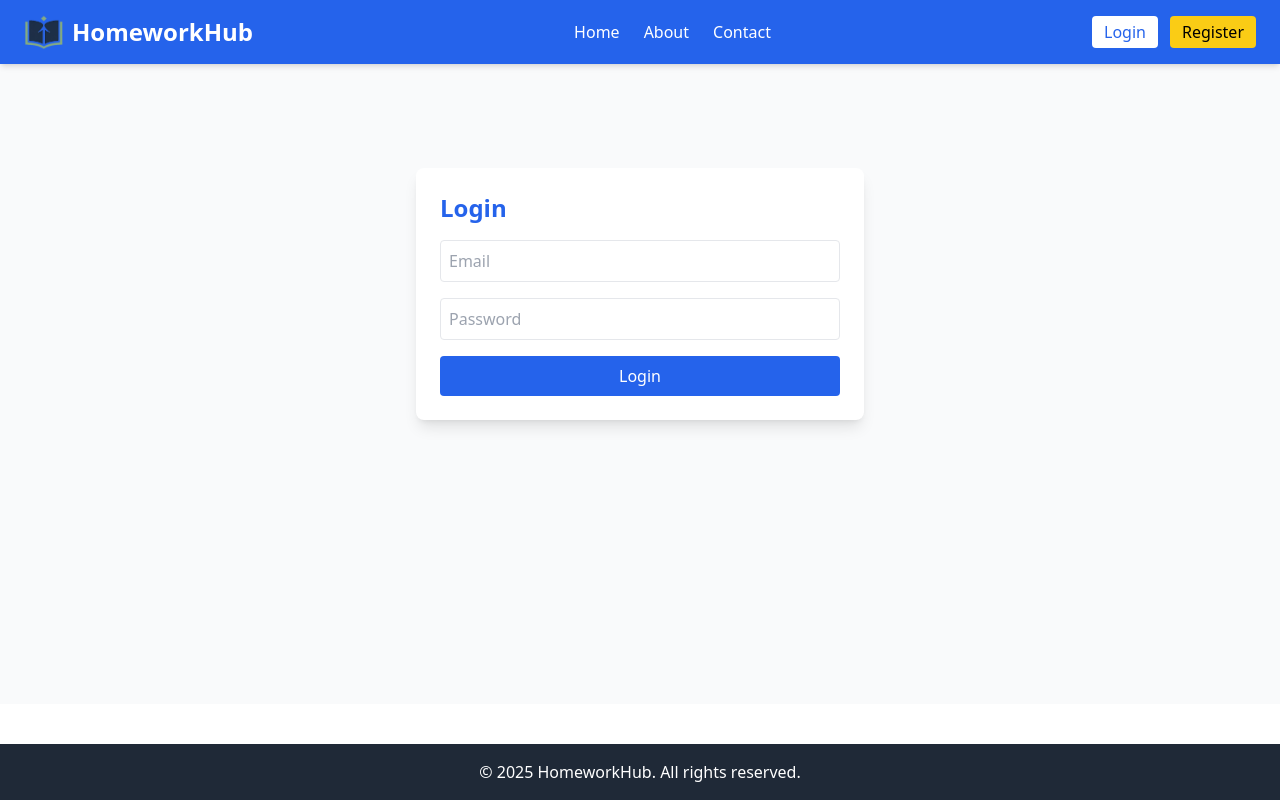
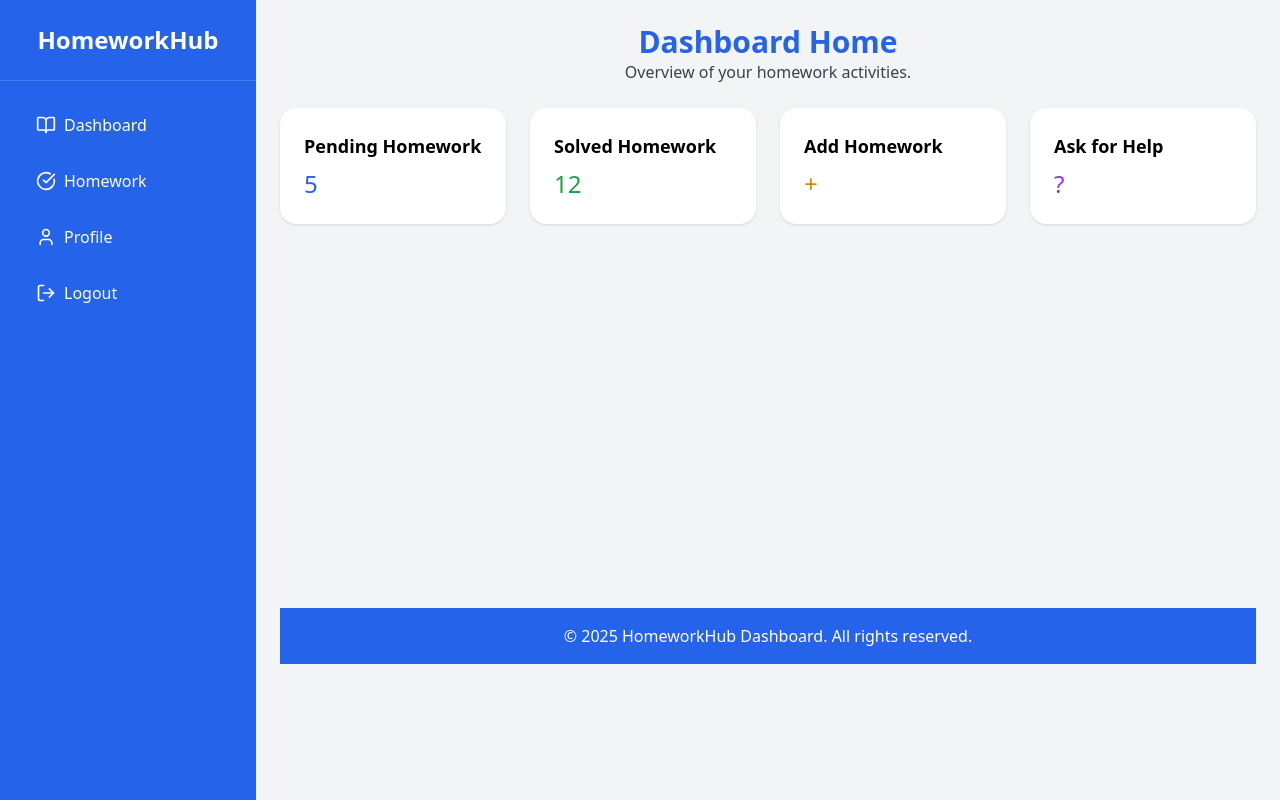
Before and after one commit to janak2019/HomeWorkSite, a React (Vite) app: page /dashboard in a window 1280 px wide. Before the commit this address led to /login. Built offline with nearby package versions, Linux system fonts and the light colour scheme.

Commit message:
roll back

```diff
--- a/src/App.jsx
+++ b/src/App.jsx
@@ -1,18 +1,16 @@
 import React from "react";
 import { Routes, Route } from "react-router-dom";
 import Layout from "./layout/Layout";
+import Contact from "./pages/Contact";
 import Home from "./pages/Home";
+import About from "./pages/About";
 import Login from "./pages/Login";
 import Register from "./pages/Register";
-import Contact from "./pages/Contact";
-import About from "./pages/About";
-
+import DashboardHome from "./pages/dashboard/DashboardHome";
 import DashboardLayout from "./layout/DashboardLayout";
-import DashboardHome from "./pages/dashboard/DashboardHome";
-import HomeworkPage from "./pages/dashboard/HomeworkPage";
+import HomeworkList from "./pages/dashboard/HomeworkList";
 import Profile from "./pages/dashboard/Profile";
 
-import ProtectedRoute from "./components/ProtectedRoute";
 
 function App() {
   return (
@@ -26,23 +24,11 @@ function App() {
     <Route path="about" element={<About />} />
   </Route>
 
-      {/* Dashboard routes with protection */}
-      <Route
-        path="/dashboard"
-        element={
-          <ProtectedRoute>
-            <DashboardLayout />
-          </ProtectedRoute>
-        }
-      >
+  {/* Dashboard routes */}
+  <Route path="/dashboard" element={<DashboardLayout />}>
   <Route index element={<DashboardHome />} />
+  <Route path="homework" element={<HomeworkList />} />
   <Route path="profile" element={<Profile />} />
-
-        {/* Homework Routes */}
-        <Route
-          path="homework/:type"
-          element={<HomeworkPage />}
-        />
 </Route>
 </Routes>
   );
--- a/src/layout/DashboardLayout.jsx
+++ b/src/layout/DashboardLayout.jsx
@@ -1,88 +1,49 @@
-import React, { useState } from "react";
-import { Outlet, Link, useNavigate, useLocation } from "react-router-dom";
+import React from "react";
+import { Link, Outlet } from "react-router-dom";
+import { BookOpen, CheckCircle, User, LogOut } from "lucide-react";
 
 const DashboardLayout = () => {
-  const user = JSON.parse(localStorage.getItem("user"));
-  const navigate = useNavigate();
-  const location = useLocation();
-  const [sidebarOpen, setSidebarOpen] = useState(false); // sidebar toggle
-
-  const handleLogout = () => {
-    localStorage.removeItem("user");
-    navigate("/login");
-  };
-
-  const isActive = (path) => location.pathname === path;
-
   return (
-    <div className="flex min-h-screen">
-      {/* Mobile Hamburger Button */}
-      <div className="md:hidden fixed top-4 left-4 z-50">
-        <button
-          onClick={() => setSidebarOpen(!sidebarOpen)}
-          className="p-2 bg-gray-800 text-white rounded"
-        >
-          {sidebarOpen ? "✖" : "☰"}
-        </button>
-      </div>
-
+    <div className="flex min-h-screen bg-gray-100">
       {/* Sidebar */}
-      <aside
-        className={`fixed md:static top-0 left-0 h-full bg-gray-800 text-white p-6 flex flex-col justify-between transform transition-transform duration-300 ease-in-out
-        ${sidebarOpen ? "translate-x-0" : "-translate-x-full"} md:translate-x-0 w-64 z-40`}
-      >
-        <div>
-          {/* Greeting */}
-          <div className="mb-6">
-            <h2 className="text-xl font-bold">Hello, {user?.name}!</h2>
-            <p className="text-sm text-gray-300 capitalize">Role: {user?.role}</p>
-          </div>
-
-          {/* Navigation Menu */}
-          <ul>
-            <li className="font-semibold mt-2 mb-2">Homework</li>
-            {user?.role === "user" && (
-              <>
-                <li className={`mb-1 ${isActive("/dashboard/homework/completed") ? "text-yellow-300" : ""}`}>
-                  <Link to="/dashboard/homework/completed">Completed Homework</Link>
-                </li>
-                <li className={`mb-1 ${isActive("/dashboard/homework/pending-requested") ? "text-yellow-300" : ""}`}>
-                  <Link to="/dashboard/homework/pending-requested">Pending Requested Homework</Link>
-                </li>
-              </>
-            )}
-            {user?.role === "admin" && (
-              <>
-                <li className={`mb-1 ${isActive("/dashboard/homework/pending") ? "text-yellow-300" : ""}`}>
-                  <Link to="/dashboard/homework/pending">Pending Homework</Link>
-                </li>
-                <li className={`mb-1 ${isActive("/dashboard/homework/completed") ? "text-yellow-300" : ""}`}>
-                  <Link to="/dashboard/homework/completed">Completed Homework</Link>
-                </li>
-              </>
-            )}
-
-            <li className="font-semibold mt-6 mb-2">Profile</li>
-            <li className={`mb-1 ${isActive("/dashboard/profile") ? "text-yellow-300" : ""}`}>
-              <Link to="/dashboard/profile">Profile</Link>
-            </li>
-          </ul>
+      <aside className="w-64 bg-blue-600 text-white flex flex-col">
+        <div className="p-6 text-center border-b border-blue-500">
+          <h1 className="text-2xl font-bold">HomeworkHub</h1>
         </div>
-
-        {/* Logout Button */}
-        <div>
+        <nav className="flex-1 p-6 space-y-4">
+          <Link
+            to="/dashboard"
+            className="flex items-center gap-2 hover:bg-blue-500 px-3 py-2 rounded"
+          >
+            <BookOpen className="w-5 h-5" /> Dashboard
+          </Link>
+          <Link
+            to="/dashboard/homework"
+            className="flex items-center gap-2 hover:bg-blue-500 px-3 py-2 rounded"
+          >
+            <CheckCircle className="w-5 h-5" /> Homework
+          </Link>
+          <Link
+            to="/dashboard/profile"
+            className="flex items-center gap-2 hover:bg-blue-500 px-3 py-2 rounded"
+          >
+            <User className="w-5 h-5" /> Profile
+          </Link>
           <button
-            onClick={handleLogout}
-            className="mt-4 w-full bg-red-500 hover:bg-red-600 text-white py-2 rounded"
+            onClick={() => {
+              localStorage.removeItem("token");
+              window.location.href = "/login";
+            }}
+            className="flex items-center gap-2 hover:bg-red-500 px-3 py-2 rounded w-full"
           >
-            Logout
+            <LogOut className="w-5 h-5" /> Logout
           </button>
-        </div>
+        </nav>
       </aside>
 
-      {/* Main Content */}
-      <main className="flex-1 p-8 bg-gray-100 md:ml-64">
-        <Outlet />
+      {/* Main content */}
+      <main className="flex-1 p-6">
+        <Outlet /> {/* Nested routes will render here */}
       </main>
     </div>
   );
--- a/src/pages/dashboard/DashboardHome.jsx
+++ b/src/pages/dashboard/DashboardHome.jsx
@@ -1,16 +1,38 @@
 import React from "react";
+import DashboardFooter from "../../components/DashboardFooter";
 
 const DashboardHome = () => {
-  const user = JSON.parse(localStorage.getItem("user"));
+  return (
+    <div className="flex flex-col min-h-[80vh]">
+      <div className="text-center mb-6">
+        <h1 className="text-3xl font-bold text-blue-600">Dashboard Home</h1>
+        <p className="text-gray-700">Overview of your homework activities.</p>
+      </div>
 
-  return (
-    <div>
-      <h1 className="text-3xl font-bold mb-4">Dashboard Home</h1>
-      {user?.role === "user" ? (
-        <p>Welcome {user.name}! Check your homework below.</p>
-      ) : (
-        <p>Welcome Admin {user.name}! Manage homework and users here.</p>
-      )}
+      {/* Dashboard cards or content */}
+      <div className="grid sm:grid-cols-2 lg:grid-cols-4 gap-6">
+        {/* Example cards */}
+        <div className="bg-white p-6 rounded-2xl shadow">
+          <h3 className="font-bold text-lg">Pending Homework</h3>
+          <p className="text-blue-600 text-2xl mt-2">5</p>
+        </div>
+        <div className="bg-white p-6 rounded-2xl shadow">
+          <h3 className="font-bold text-lg">Solved Homework</h3>
+          <p className="text-green-600 text-2xl mt-2">12</p>
+        </div>
+        <div className="bg-white p-6 rounded-2xl shadow">
+          <h3 className="font-bold text-lg">Add Homework</h3>
+          <p className="text-yellow-600 text-2xl mt-2">+</p>
+        </div>
+        <div className="bg-white p-6 rounded-2xl shadow">
+          <h3 className="font-bold text-lg">Ask for Help</h3>
+          <p className="text-purple-600 text-2xl mt-2">?</p>
+        </div>
+      </div>
+
+      <div className="mt-auto">
+        <DashboardFooter />
+      </div>
     </div>
   );
 };
--- /dev/null
+++ b/src/pages/dashboard/HomeworkList.jsx
@@ -0,0 +1,62 @@
+import React, { useEffect, useState } from "react";
+import axios from "axios";
+
+const HomeworkList = () => {
+  const [homework, setHomework] = useState([]);
+  const [loading, setLoading] = useState(true);
+
+  useEffect(() => {
+    const fetchHomework = async () => {
+      const token = localStorage.getItem("token");
+      if (!token) {
+        setLoading(false);
+        return;
+      }
+
+      try {
+        const res = await axios.get("http://localhost:5000/api/user/homework", {
+          headers: { Authorization: `Bearer ${token}` },
+        });
+        setHomework(res.data.homework || []); // expect backend returns { homework: [...] }
+      } catch (err) {
+        console.error(err);
+        alert("Failed to fetch homework");
+      } finally {
+        setLoading(false);
+      }
+    };
+
+    fetchHomework();
+  }, []);
+
+  if (loading) return <div className="text-center mt-20">Loading...</div>;
+
+  return (
+    <div>
+      <h1 className="text-3xl font-bold text-blue-600 mb-6">Homework List</h1>
+
+      {homework.length === 0 ? (
+        <p className="text-gray-700">No homework assignments yet.</p>
+      ) : (
+        <div className="grid sm:grid-cols-2 lg:grid-cols-3 gap-6">
+          {homework.map((hw) => (
+            <div key={hw._id} className="bg-white p-6 rounded-2xl shadow">
+              <h3 className="font-bold text-lg mb-2">{hw.title}</h3>
+              <p className="text-gray-600 mb-1">
+                <strong>Subject:</strong> {hw.subject}
+              </p>
+              <p className="text-gray-600 mb-1">
+                <strong>Due Date:</strong> {new Date(hw.dueDate).toLocaleDateString()}
+              </p>
+              <p className={`mt-2 font-semibold ${hw.completed ? "text-green-600" : "text-red-600"}`}>
+                {hw.completed ? "Completed" : "Pending"}
+              </p>
+            </div>
+          ))}
+        </div>
+      )}
+    </div>
+  );
+};
+
+export default HomeworkList;
--- a/src/pages/dashboard/HomeworkPage.jsx
+++ /dev/null
@@ -1,50 +0,0 @@
-import React from "react";
-import { useParams, Navigate } from "react-router-dom";
-
-const HomeworkPage = () => {
-  const { type } = useParams();
-  const user = JSON.parse(localStorage.getItem("user"));
-
-  // Role-based access control
-  const allowedTypesForUser = ["completed", "pending-requested"];
-  const allowedTypesForAdmin = ["completed", "pending"];
-
-  if (
-    (user.role === "user" && !allowedTypesForUser.includes(type)) ||
-    (user.role === "admin" && !allowedTypesForAdmin.includes(type))
-  ) {
-    return <Navigate to="/dashboard" replace />;
-  }
-
-  let title = "";
-  let content = "";
-
-  if (user?.role === "user") {
-    if (type === "completed") {
-      title = "Completed Homework";
-      content = "Here is the list of homework you have completed.";
-    } else if (type === "pending-requested") {
-      title = "Pending Requested Homework";
-      content = "Here is the list of homework you requested but haven’t completed yet.";
-    }
-  }
-
-  if (user?.role === "admin") {
-    if (type === "completed") {
-      title = "Completed Homework";
-      content = "List of homework completed by all users.";
-    } else if (type === "pending") {
-      title = "Pending Homework";
-      content = "List of homework that is pending and needs review or completion.";
-    }
-  }
-
-  return (
-    <div>
-      <h1 className="text-2xl font-bold mb-4">{title}</h1>
-      <p>{content}</p>
-    </div>
-  );
-};
-
-export default HomeworkPage;
```
Lines whose indentation alone changed are shown as unchanged.
